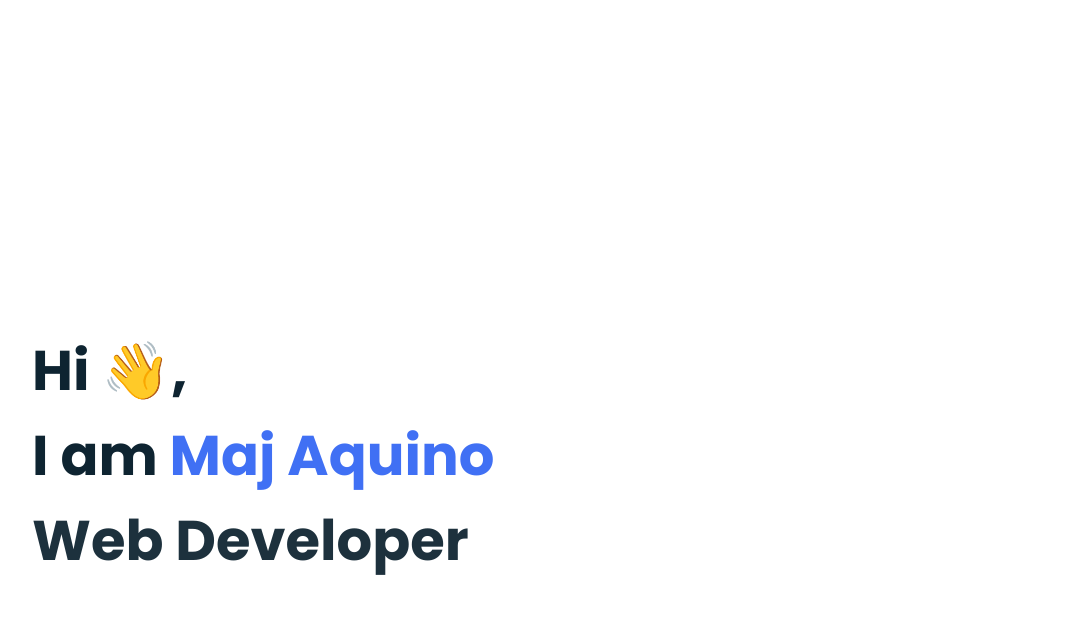
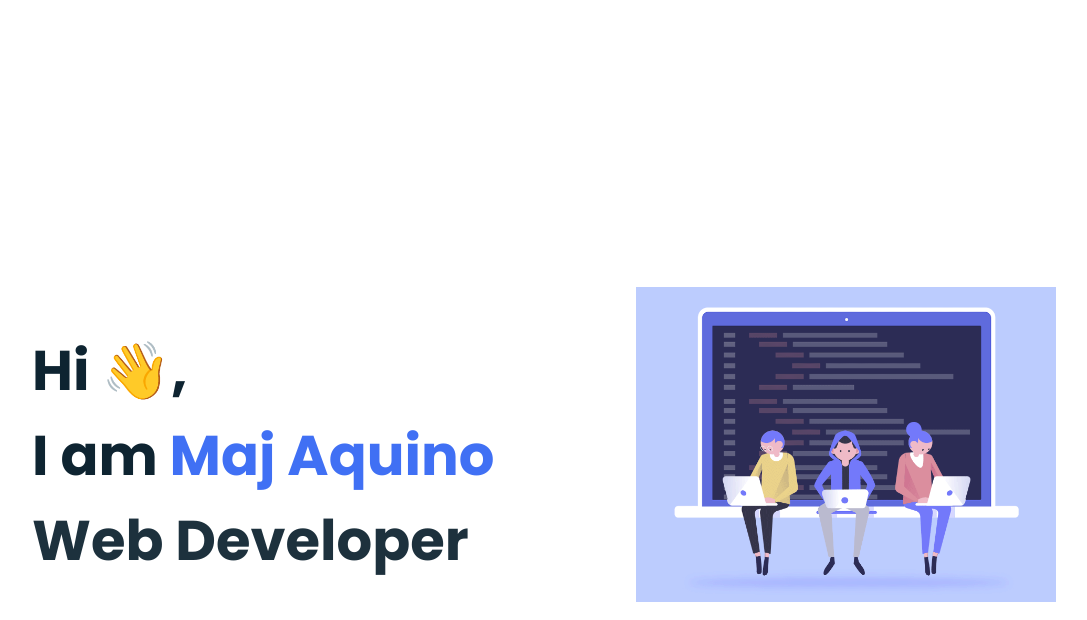
Before and after one commit to majaquino/webportfolio, a plain HTML site: page index.html in a window 1280 px wide. Shown: the part 78-698 px from the top of the page, without its empty margins (96-1183 px from the left). Drawn offline with nearby package versions, Linux system fonts and the light colour scheme.

Commit message:
Update index.html

```diff
--- a/index.html
+++ b/index.html
@@ -63,7 +63,7 @@
       </div>
 
       <div class="home-img">
-        <img src="assets/img/background.gif" alt="" />
+        <img src="background.gif" alt="" />
       </div>
     </section>
 
```
